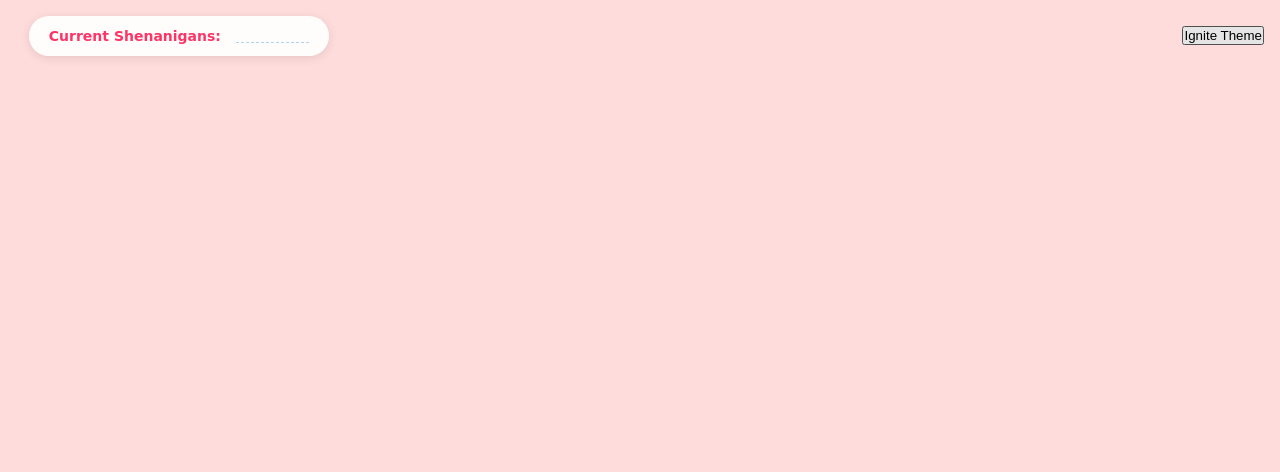
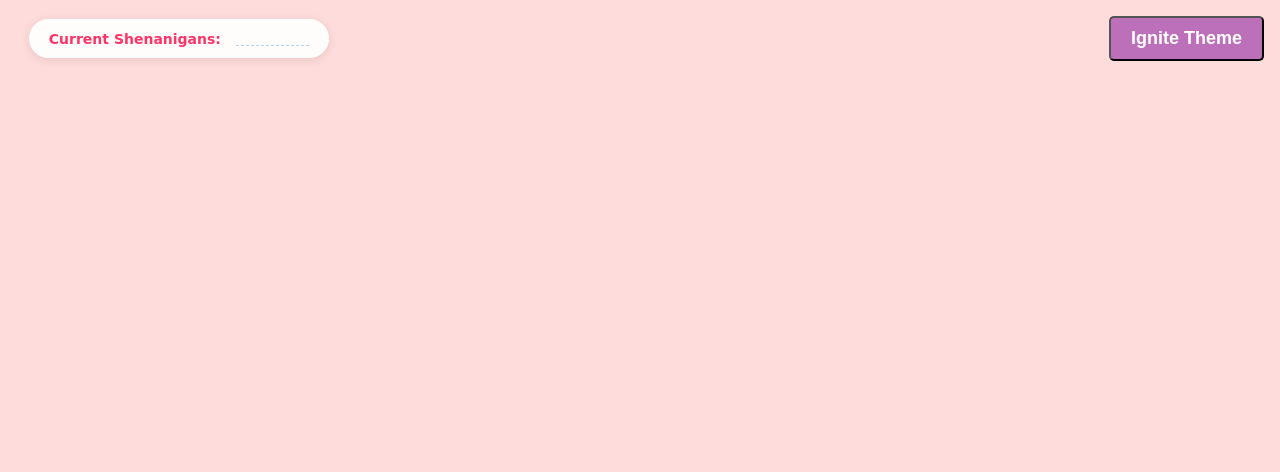
Before and after one commit to bianca-8/personal-website, a website with bundled scripts: page index.html in a window 1280 px wide. In both pictures the pointer is over the button "Ignite Theme". Shown: the top 472 px of the page. Built offline with nearby package versions, Linux system fonts and the light colour scheme; a script that the page names is missing; a web font is replaced by a local one.

Commit message:
update button css

```diff
--- a/style.css
+++ b/style.css
@@ -464,7 +464,7 @@ body.charred a { color:#66aaff; }
     min-height: 100vh;
 }
 
-#button {
+.button {
     display: inline-block;
     padding: 10px 20px;
     background-color: #d48fd1;
@@ -476,7 +476,7 @@ body.charred a { color:#66aaff; }
     cursor: pointer;
     user-select: none;
 }
-#button:hover {
+.button:hover {
     background-color: #bd70ba;
 }
 
```
